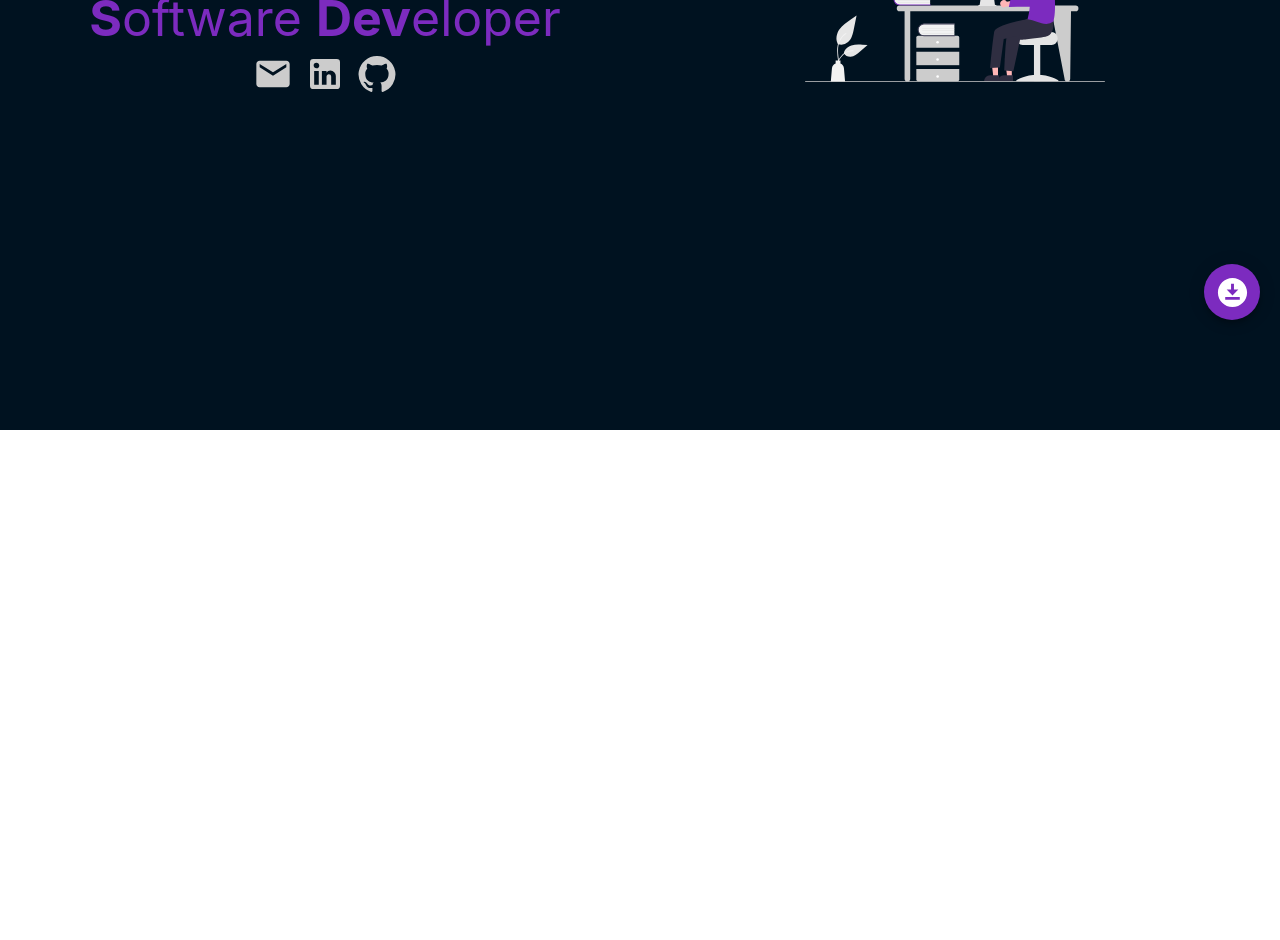
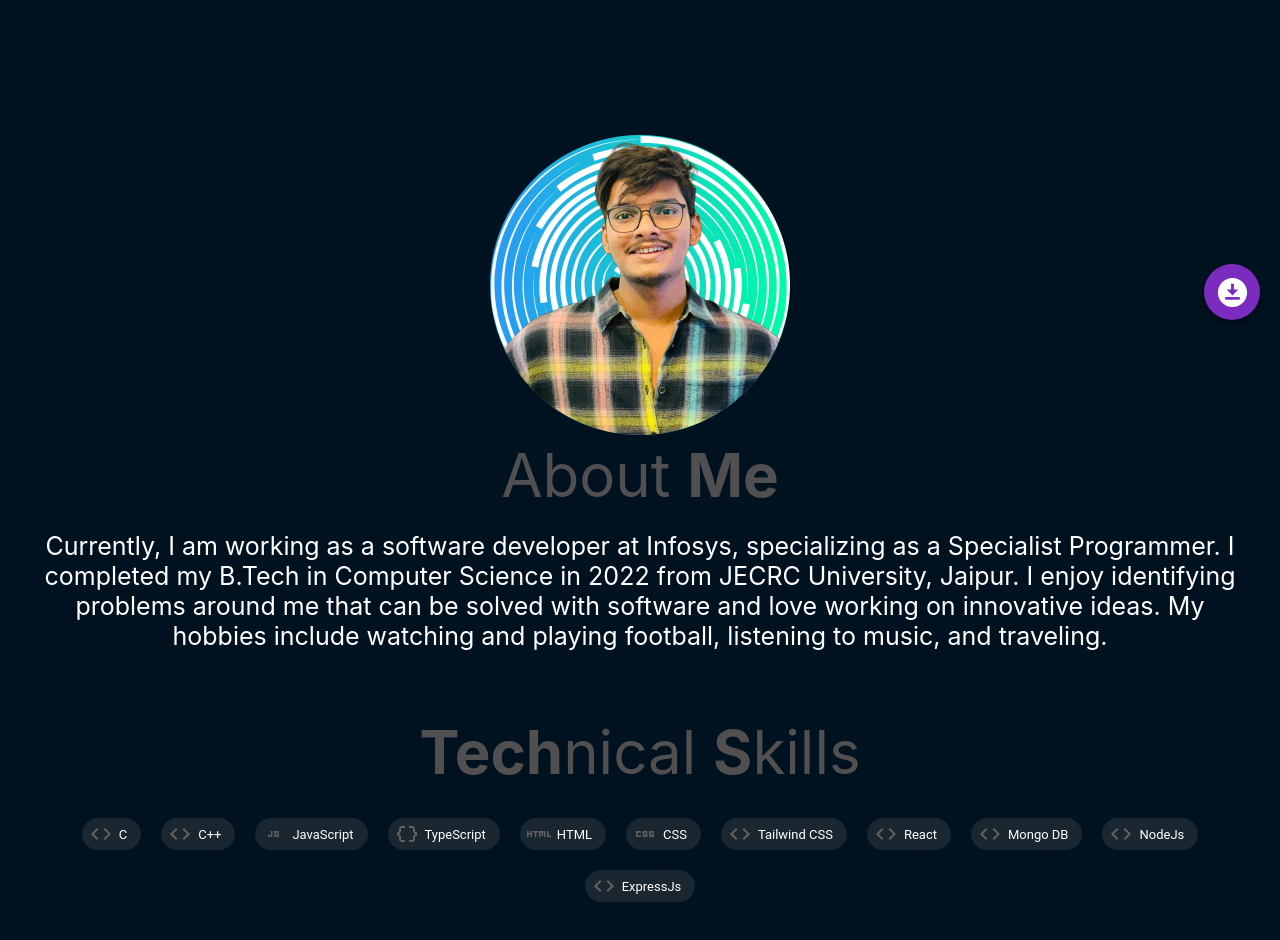
Before and after one commit to ShubhamKumar3010/portfolio, a React (Create React App) app: page / in a window 1280 px wide. Shown: the part 460-1400 px from the top of the page. Before the commit the page ends 890 px from the top, so only its background shows below. Built offline with nearby package versions, Linux system fonts and the light colour scheme.

Commit message:
Skills added

```diff
--- a/src/App.css
+++ b/src/App.css
@@ -17,7 +17,7 @@
 
 .App-header {
   background-color: white;
-  min-height: 100vh;
+  min-height: 500px;
   display: flex;
   flex-direction: column;
   justify-content: center;
@@ -42,7 +42,7 @@
 
 /* Handle */
 ::-webkit-scrollbar-thumb {
-  background: #7c2bbf;
+  background: #514F4F;
   height: 30px;
   border-radius: 5px;
 }
--- a/src/App.tsx
+++ b/src/App.tsx
@@ -3,8 +3,13 @@ import "./App.css";
 import HeaderDisplay from "./components/HeaderDisplay";
 import FloatingButton from "./components/FloatingButton";
 import Navbar from "./components/Navbar";
+import Skill from "./components/Skill";
+import About from "./components/About";
+import { useMediaQuery, useTheme } from "@mui/material";
 
 function App() {
+  const theme = useTheme();
+  const isMobileView = useMediaQuery(theme.breakpoints.down("sm" || "md"));
   return (
     <>
       <div className="App">
@@ -20,6 +25,19 @@ function App() {
             githubURL="https://github.com/ShubhamKumar3010"
           />
         </header>
+        <section
+          style={{
+            display: "flex",
+            flexDirection: "column",
+          }}
+        >
+          <section>
+            <About />
+          </section>
+          <section>
+            <Skill />
+          </section>
+        </section>
         <FloatingButton />
       </div>
     </>
--- /dev/null
+++ b/src/components/About.tsx
@@ -0,0 +1,28 @@
+import { Grid, useMediaQuery, useTheme } from "@mui/material";
+import ProfilePic from "../assets/profile-pic.png";
+
+const About = () => {
+  const theme = useTheme();
+  const isMobileView = useMediaQuery(theme.breakpoints.down("sm" || "md"));
+  const aboutDesc =
+    "Currently, I am working as a software developer at Infosys, specializing as a Specialist Programmer. I completed my B.Tech in Computer Science in 2022 from JECRC University, Jaipur. I enjoy identifying problems around me that can be solved with software and love working on innovative ideas. My hobbies include watching and playing football, listening to music, and traveling.";
+  return (
+    <Grid padding="15px" marginBottom="35px">
+      <img src={ProfilePic} alt="shubham-img" style={{height:"300px",width:"300px"}}/>
+      <div
+        style={{
+          fontSize: isMobileView ? "25px" : "60px",
+          color: "#514F4F",
+          marginBottom: "20px",
+        }}
+      >
+        About <b>Me</b>
+      </div>
+      <div style={{ fontSize: isMobileView ? "15px" : "25px", color: "white" }}>
+        {aboutDesc}
+      </div>
+    </Grid>
+  );
+};
+
+export default About;
--- a/src/components/HeaderDisplay.tsx
+++ b/src/components/HeaderDisplay.tsx
@@ -36,7 +36,8 @@ const HeaderDisplay: React.FC<HeaderDisplayProps> = ({
         flexDirection={isMobileView ? "column" : "row"}
         flexGrow={1}
         alignItems="center"
-        sx={{ background: "#001220" }}
+        justifyContent="center"
+        sx={{ background: "#001220"}}
       >
         <Grid
           padding={isMobileView ? "30px" : "15px"}
--- a/src/components/Navbar.tsx
+++ b/src/components/Navbar.tsx
@@ -23,20 +23,13 @@ function Navbar() {
           alignItems: "center",
           justifyContent: "center",
           display: "flex",
+          color: "white",
         }}
       >
-        <Typography sx={{ color: "white",fontWeight:"" }}>
-          <h1><b>S</b>hubham Kumar</h1>
-        </Typography>
+        <h1>
+          <b>S</b>hubham Kumar
+        </h1>
       </Box>
-      <div>
-        {/* <Typography variant="h1" fontFamily="Arial">Arial Font</Typography>
-      <Typography variant="h2" fontFamily="Times New Roman">Times New Roman Font</Typography>
-      <Typography variant="h3" fontFamily="Courier New">Courier New Font</Typography>
-      <Typography variant="h4" fontFamily="Georgia">Georgia Font</Typography>
-      <Typography variant="h5" fontFamily="Verdana">Verdana Font</Typography>
-      <Typography variant="h6" fontFamily="Comic Sans MS">Comic Sans MS Font</Typography> */}
-      </div>
       <Box
         sx={{
           flexGrow: 1,
--- /dev/null
+++ b/src/components/Skill.tsx
@@ -0,0 +1,46 @@
+import { Chip, Grid, useMediaQuery, useTheme } from "@mui/material";
+import CodeIcon from "@mui/icons-material/Code";
+import JavascriptIcon from "@mui/icons-material/Javascript";
+import CssIcon from "@mui/icons-material/Css";
+import DataObjectIcon from "@mui/icons-material/DataObject";
+import HtmlIcon from "@mui/icons-material/Html";
+import React from "react";
+
+const Skill = () => {
+  const chipStyle = {
+    color: "white",
+    background: "rgba(76, 76, 76, 0.36)",
+    margin: "10px",
+    padding: "2px",
+  };
+  const theme = useTheme();
+  const isMobileView = useMediaQuery(theme.breakpoints.down("sm" || "md"));
+  return (
+    <Grid padding="15px" marginBottom="35px">
+      <div
+        style={{
+          fontSize: isMobileView ? "25px" : "60px",
+          color: "#514F4F",
+          marginBottom: "20px",
+        }}
+      >
+        <b>Tech</b>nical <b>S</b>kills
+      </div>
+      <div>
+        <Chip icon={<CodeIcon />} sx={chipStyle} label="C" />
+        <Chip icon={<CodeIcon />} sx={chipStyle} label="C++" />
+        <Chip icon={<JavascriptIcon />} sx={chipStyle} label="JavaScript" />
+        <Chip icon={<DataObjectIcon />} sx={chipStyle} label="TypeScript" />
+        <Chip icon={<HtmlIcon />} sx={chipStyle} label="HTML" />
+        <Chip icon={<CssIcon />} sx={chipStyle} label="CSS" />
+        <Chip icon={<CodeIcon />} sx={chipStyle} label="Tailwind CSS" />
+        <Chip icon={<CodeIcon />} sx={chipStyle} label="React" />
+        <Chip icon={<CodeIcon />} sx={chipStyle} label="Mongo DB" />
+        <Chip icon={<CodeIcon />} sx={chipStyle} label="NodeJs" />
+        <Chip icon={<CodeIcon />} sx={chipStyle} label="ExpressJs" />
+      </div>
+    </Grid>
+  );
+};
+
+export default Skill;
```
Also changed, not shown: src/assets/profile-pic.png (added), src/components/About.css (added), src/components/FloatingButton.tsx (indentation only).
